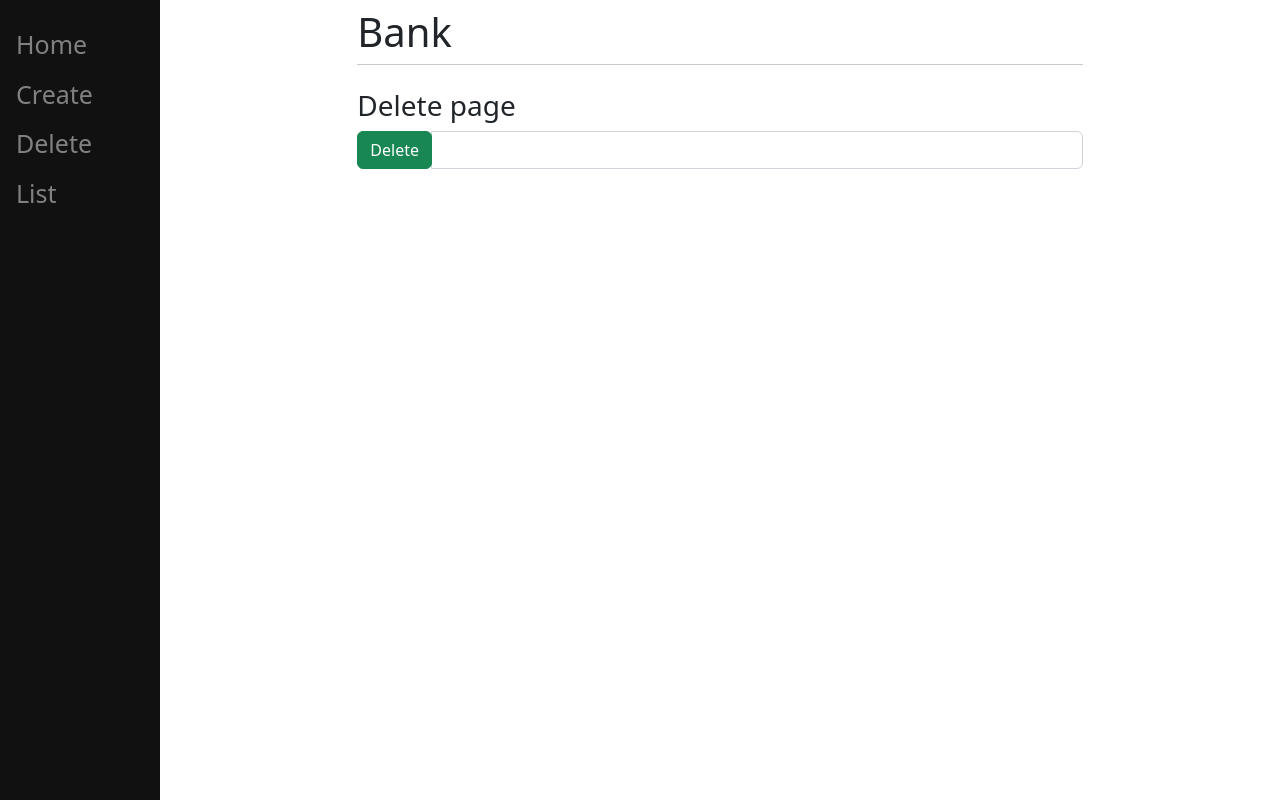
After one commit to DieeegoFC/djangobank, a Django app: page /delete/ in a window 1280 px wide. The commit adds this page. Run offline with Django 4.2, Linux system fonts and the light colour scheme.

Commit message:
DELETE AND LIST VIEWS ADDED

```diff
--- a/Bank/main/templates/main/base.html
+++ b/Bank/main/templates/main/base.html
@@ -42,6 +42,8 @@
         <div class="sidenav">
             <a href="/">Home</a>
             <a href="/create">Create</a>
+            <a href="/delete">Delete</a>
+            <a href="/list">List</a>
         </div>
         <div id="content" name="content" class="main">
             <div class="row justify-content-center">
--- a/Bank/main/templates/main/create.html
+++ b/Bank/main/templates/main/create.html
@@ -3,7 +3,7 @@
 {% block title %}Create New Request{% endblock %}
 
 {% block content %}
-<h3>Create page.</h3>
+<h3>Create page</h3>
 <form method="post" action="/create/" class="form-group">
     {% csrf_token %}
     {{form.as_p}}
--- /dev/null
+++ b/Bank/main/templates/main/delete.html
@@ -0,0 +1,16 @@
+{% extends 'main/base.html' %}
+
+{% block title %}Delete Request{% endblock %}
+
+{% block content %}
+<h3>Delete page</h3>
+<form method="post" action="/delete/">
+    {% csrf_token %}
+    <div class="input-group mb-3">
+        <div class="input-group-prepend">
+            <button type="submit" name="delete" class="btn btn-success" value="delete">Delete</button>
+        </div>
+        <input type="text" name="target" class="form-control" placeholder="" aria-label="" aria-describedby="basic-addon1">
+    </div>
+</form>
+{% endblock %}
--- a/Bank/main/templates/main/home.html
+++ b/Bank/main/templates/main/home.html
@@ -3,5 +3,5 @@
 {% block title %}Home{% endblock %}
 
 {% block content %}
-<h1>Home Page</h1>
+<h3>Home Page</h3>
 {% endblock %}
--- a/Bank/main/templates/main/list.html
+++ b/Bank/main/templates/main/list.html
@@ -3,12 +3,10 @@
 {% block title %}View{% endblock %}
 
 {% block content %}
-    <h1>List</h1>
+    <h3>List page</h3>
     <ul>
         {% for item in ls.all %}
-            {% if item.card_type == 'Black' %}
-                <li>{{item.curp}}</li>
-            {% endif %}
+            <li>{{item.curp}} - {{item.card_type.upper}} CARD.</li>
         {% endfor %}
     </ul>
 {% endblock %}
--- a/Bank/main/urls.py
+++ b/Bank/main/urls.py
@@ -5,4 +5,5 @@ urlpatterns = [
     path("", views.home, name="home"),
     path("list/", views.dblist, name="list"),
     path("create/", views.create, name="create"),
+    path("delete/", views.delete, name="delete"),
 ]
--- a/Bank/main/views.py
+++ b/Bank/main/views.py
@@ -1,5 +1,5 @@
 from django.shortcuts import render
-from django.http import HttpResponse
+from django.http import HttpResponse, HttpResponseRedirect
 from django.template import loader
 from .models import Request
 from .forms import CreateNewRequest
@@ -33,6 +33,16 @@ def create(response):
                 curp=form.cleaned_data['curp']
             )
             t.save()
+            form = CreateNewRequest()
     else:
         form = CreateNewRequest()
     return render(response, 'main/create.html', {'form': form})
+
+
+def delete(response):
+    if response.method == 'POST' and response.POST.get('delete'):
+        target = response.POST.get('target')
+        if Request.objects.filter(curp=target).exists():
+            del_object = Request.objects.get(curp=target)
+            del_object.delete()
+    return render(response, 'main/delete.html', {})
```
Also changed, not shown: Bank/db.sqlite3.
